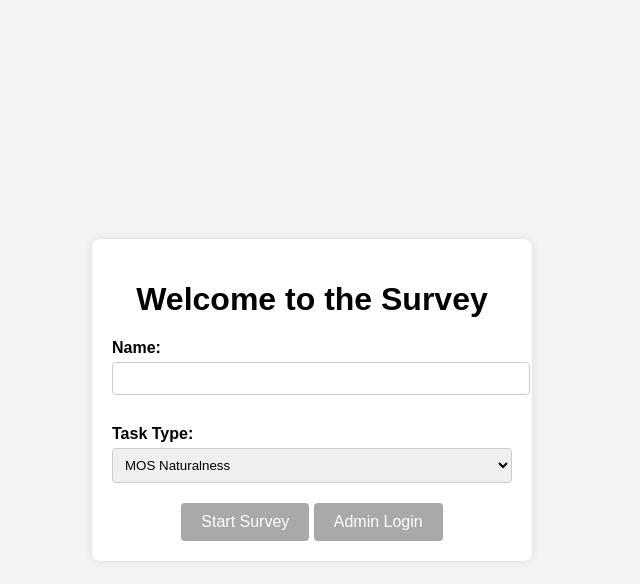
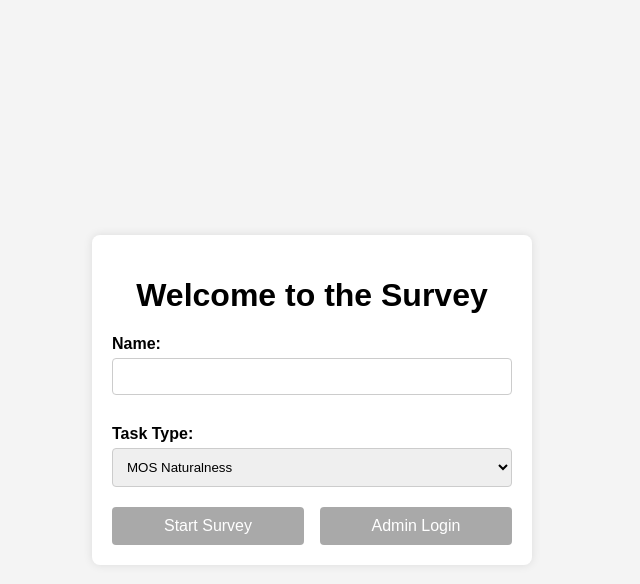
Before and after one commit to smokedindia/mos-page, a Flask app: page / in a window 1280 px wide. Shown: the top 584 px of the page, without its empty margins (328-968 px from the left). Run offline with Flask 3, Linux system fonts and the light colour scheme; parts of the project's set-up code (start-up, migrations or seed data) failed here and were passed over.

Commit message:
start page flex css

```diff
--- a/templates/start.html
+++ b/templates/start.html
@@ -34,13 +34,20 @@
         input,
         select {
             width: 100%;
-            padding: 8px;
+            padding: 10px;
             margin-bottom: 20px;
             border: 1px solid #ccc;
             border-radius: 4px;
+            box-sizing: border-box;
         }
 
-        button {
+        .button-group {
+            display: flex;
+            justify-content: space-between;
+        }
+
+        .button-group button {
+            width: 48%;
             padding: 10px 20px;
             background-color: darkgray;
             color: white;
@@ -50,7 +57,7 @@
             font-size: 16px;
         }
 
-        button:hover {
+        .button-group button:hover {
             background-color: gray;
         }
     </style>
@@ -67,12 +74,12 @@
             <select id="task_type" name="task_type" required>
                 <option value="MOS_naturalness">MOS Naturalness</option>
                 <option value="MOS_similarity">MOS Similarity</option>
-                <!-- <option value="MOS_intelligibility">MOS Intelligibility</option> -->
-                <!-- Add more task types as needed -->
             </select>
 
-            <button type="submit">Start Survey</button>
-            <button class="admin-button" onclick="location.href='{{ url_for('login') }}'">Admin Login</button>
+            <div class="button-group">
+                <button type="submit">Start Survey</button>
+                <button type="button" onclick="location.href='{{ url_for('login') }}'">Admin Login</button>
+            </div>
         </form>
     </div>
 </body>
```
